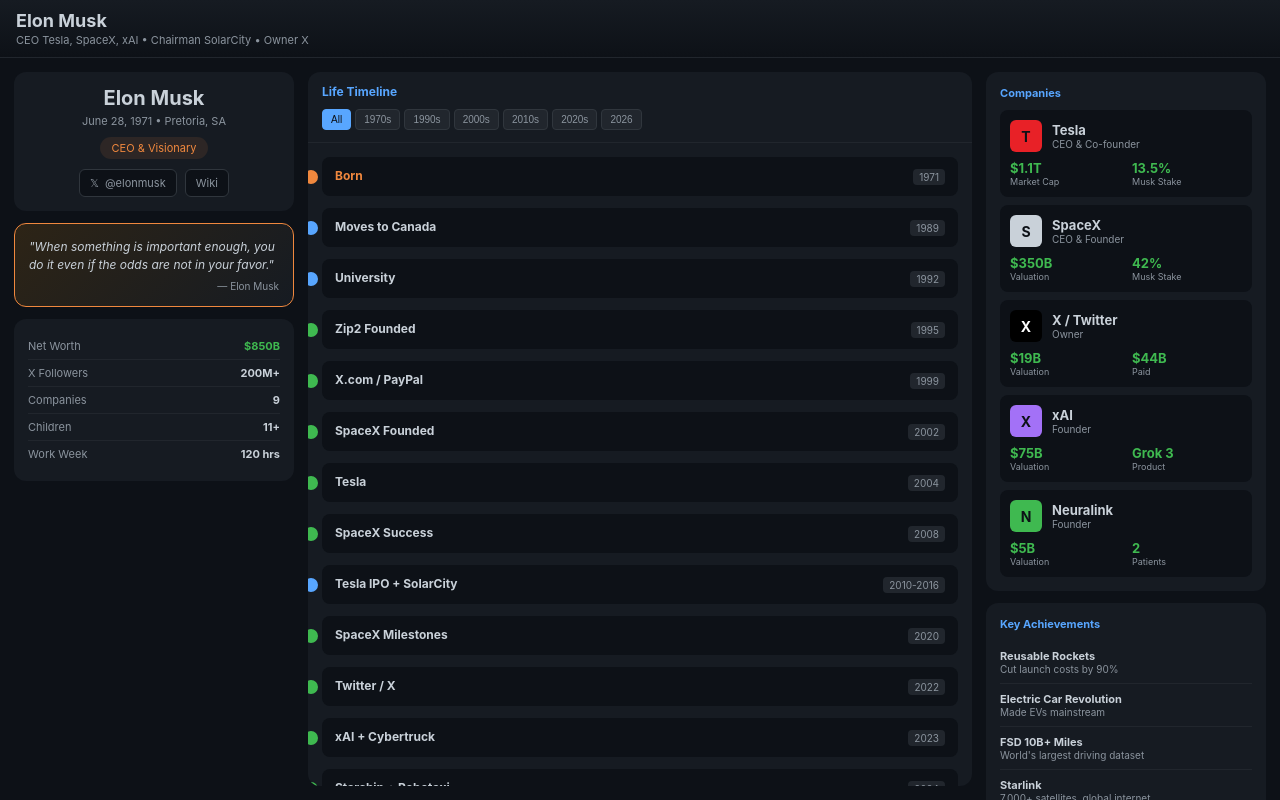
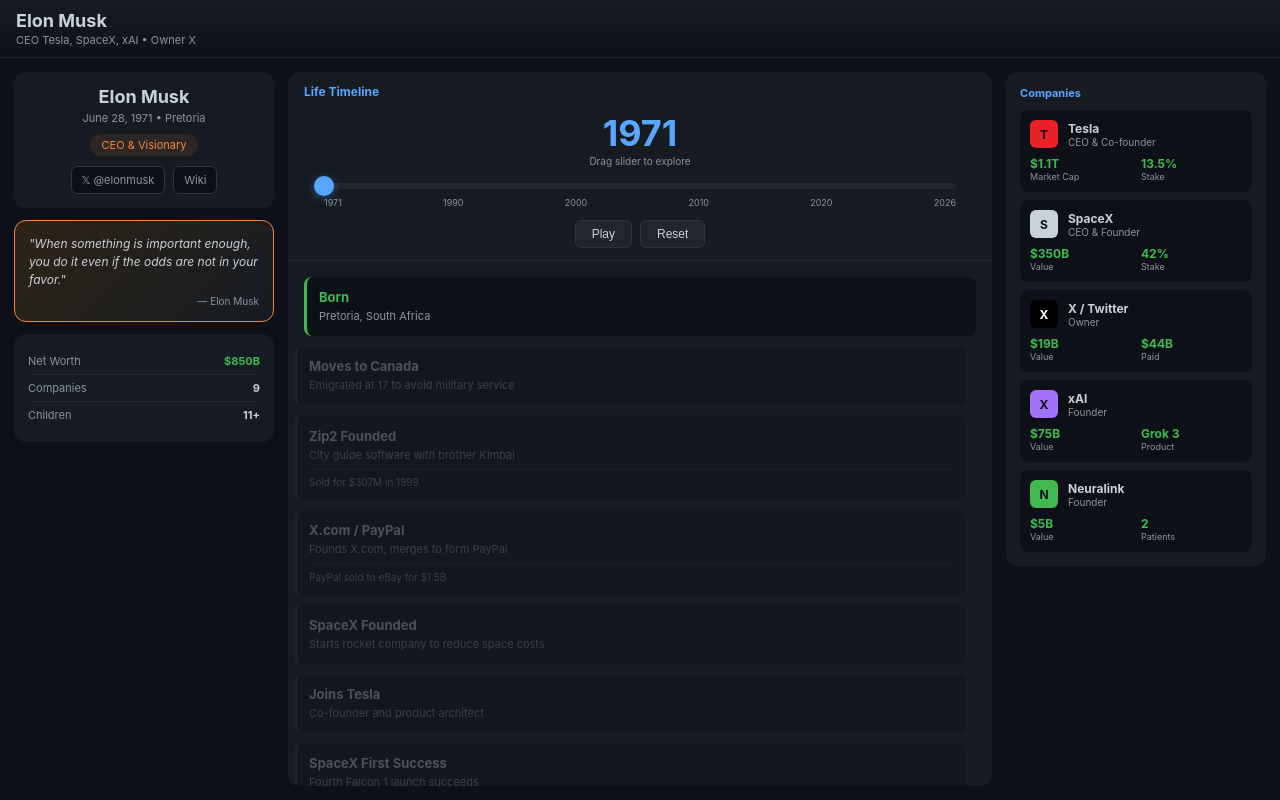
Before and after one commit to sidonsoft/showsee, a website: page views/view-elon-musk.html in a window 1280 px wide. Drawn offline with Linux system fonts and the light colour scheme.

Commit message:
Elon Musk: timeline as draggable slider with play animation

```diff
--- a/views/view-elon-musk.html
+++ b/views/view-elon-musk.html
@@ -41,7 +41,7 @@
 
   /* LEFT: Profile */
   .left {
-    width: 280px;
+    width: 260px;
     flex-shrink: 0;
     display: flex;
     flex-direction: column;
@@ -59,12 +59,10 @@
     margin-bottom: 10px;
   }
 
-  .profile-card {
-    text-align: center;
-  }
+  .profile-card { text-align: center; }
   .profile-card h2 {
     color: #c9d1d9;
-    font-size: 20px;
+    font-size: 18px;
     margin-bottom: 4px;
   }
   .profile-card .born {
@@ -113,11 +111,7 @@
     line-height: 1.5;
     margin-bottom: 6px;
   }
-  .quote .author {
-    color: #8b949e;
-    font-size: 10px;
-    text-align: right;
-  }
+  .quote .author { color: #8b949e; font-size: 10px; text-align: right; }
 
   .stats-grid .stat-row {
     display: flex;
@@ -131,10 +125,10 @@
   .stats-grid .value { color: #c9d1d9; font-weight: bold; }
   .stats-grid .value.green { color: #3fb950; }
 
-  /* MIDDLE: Timeline */
+  /* MIDDLE: Timeline Slider */
   .middle {
     flex: 1;
-    min-width: 300px;
+    min-width: 320px;
     background: #161b22;
     border-radius: 12px;
     display: flex;
@@ -143,126 +137,143 @@
   }
 
   .timeline-header {
-    padding: 12px 14px;
+    padding: 12px 16px;
     border-bottom: 1px solid #21262d;
     flex-shrink: 0;
   }
   .timeline-header h3 {
     color: #58a6ff;
     font-size: 12px;
-    margin-bottom: 10px;
+    margin-bottom: 12px;
   }
 
-  .year-selector {
+  .year-display {
+    text-align: center;
+    margin-bottom: 16px;
+  }
+  .year-display .year {
+    font-size: 36px;
+    font-weight: bold;
+    color: #58a6ff;
+  }
+  .year-display .label {
+    font-size: 10px;
+    color: #8b949e;
+  }
+
+  .slider-container {
+    position: relative;
+    padding: 0 20px;
+  }
+
+  .slider-track {
+    height: 6px;
+    background: #21262d;
+    border-radius: 3px;
+    position: relative;
+    cursor: pointer;
+  }
+
+  .slider-progress {
+    position: absolute;
+    left: 0;
+    top: 0;
+    height: 100%;
+    background: linear-gradient(90deg, #58a6ff, #3fb950);
+    border-radius: 3px;
+    transition: width 0.1s;
+  }
+
+  .slider-thumb {
+    position: absolute;
+    top: 50%;
+    transform: translate(-50%, -50%);
+    width: 20px;
+    height: 20px;
+    background: #58a6ff;
+    border-radius: 50%;
+    cursor: grab;
+    box-shadow: 0 2px 8px rgba(88, 166, 255, 0.4);
+    transition: transform 0.1s;
+  }
+  .slider-thumb:active { cursor: grabbing; transform: translate(-50%, -50%) scale(1.2); }
+
+  .year-markers {
     display: flex;
-    gap: 4px;
-    flex-wrap: wrap;
+    justify-content: space-between;
+    margin-top: 8px;
+    font-size: 9px;
+    color: #8b949e;
   }
-  .year-btn {
+
+  .play-controls {
+    display: flex;
+    justify-content: center;
+    gap: 8px;
+    margin-top: 12px;
+  }
+  .play-btn {
     background: #21262d;
     border: 1px solid #30363d;
-    color: #8b949e;
-    padding: 4px 8px;
-    border-radius: 4px;
-    font-size: 10px;
+    color: #c9d1d9;
+    padding: 6px 16px;
+    border-radius: 6px;
+    font-size: 12px;
     cursor: pointer;
-    transition: all 0.2s;
   }
-  .year-btn:hover { border-color: #58a6ff; color: #58a6ff; }
-  .year-btn.active {
-    background: #58a6ff;
-    border-color: #58a6ff;
-    color: #0d1117;
-  }
+  .play-btn:hover { border-color: #58a6ff; }
+  .play-btn.playing { background: #58a6ff; border-color: #58a6ff; color: #0d1117; }
 
-  .timeline-content {
+  .timeline-events {
     flex: 1;
     overflow: auto;
-    padding: 14px;
-  }
-
-  .timeline {
-    position: relative;
-    padding-left: 20px;
-  }
-  .timeline::before {
-    content: '';
-    position: absolute;
-    left: 5px;
-    top: 0;
-    bottom: 0;
-    width: 2px;
-    background: #30363d;
+    padding: 16px;
   }
 
   .event {
-    position: relative;
-    margin-bottom: 12px;
-    padding: 10px 12px;
     background: #0d1117;
     border-radius: 8px;
-    cursor: pointer;
-    transition: all 0.2s;
-    border: 1px solid transparent;
+    padding: 12px;
+    margin-bottom: 10px;
+    border-left: 3px solid #30363d;
+    opacity: 0.3;
+    transform: translateX(-10px);
+    transition: all 0.4s ease;
   }
-  .event:hover { border-color: #30363d; }
-  .event.expanded { border-color: #58a6ff; }
+  .event.active {
+    opacity: 1;
+    transform: translateX(0);
+    border-left-color: #3fb950;
+  }
+  .event.past {
+    opacity: 0.6;
+    transform: translateX(0);
+    border-left-color: #58a6ff;
+  }
 
-  .event::before {
-    content: '';
-    position: absolute;
-    left: -19px;
-    top: 12px;
-    width: 10px;
-    height: 10px;
-    border-radius: 50%;
-    border: 2px solid;
+  .event h4 {
+    font-size: 13px;
+    color: #c9d1d9;
+    margin-bottom: 4px;
   }
-  .event.year::before { border-color: #f0883e; background: #f0883e; }
-  .event.big::before { border-color: #3fb950; background: #3fb950; }
-  .event.normal::before { border-color: #58a6ff; background: #58a6ff; }
-
-  .event-header {
-    display: flex;
-    justify-content: space-between;
-    align-items: center;
+  .event.active h4 { color: #3fb950; }
+  .event p {
+    font-size: 11px;
+    color: #8b949e;
+    margin: 0;
+    line-height: 1.4;
   }
-  .event h4 {
-    font-size: 12px;
-    color: #c9d1d9;
-    margin-bottom: 2px;
-  }
-  .event.year h4 { color: #f0883e; }
-  .event .year-badge {
+  .event .detail {
+    margin-top: 6px;
+    padding-top: 6px;
+    border-top: 1px solid #21262d;
     font-size: 10px;
-    background: #21262d;
-    padding: 2px 6px;
-    border-radius: 4px;
     color: #8b949e;
   }
 
-  .event p {
-    color: #8b949e;
-    font-size: 11px;
-    margin: 0;
-    line-height: 1.4;
-    display: none;
-  }
-  .event.expanded p { display: block; margin-top: 6px; }
-
-  .event .detail {
-    display: none;
-    margin-top: 8px;
-    padding-top: 8px;
-    border-top: 1px solid #21262d;
-    font-size: 11px;
-    color: #8b949e;
-  }
-  .event.expanded .detail { display: block; }
-
   /* RIGHT: Companies */
   .right {
-    width: 280px;
+    width: 260px;
     flex-shrink: 0;
     display: flex;
     flex-direction: column;
@@ -284,13 +295,13 @@
     margin-bottom: 8px;
   }
   .company-logo {
-    width: 32px;
-    height: 32px;
+    width: 28px;
+    height: 28px;
     border-radius: 6px;
     display: flex;
     align-items: center;
     justify-content: center;
-    font-size: 14px;
+    font-size: 12px;
     font-weight: bold;
     color: #0d1117;
   }
@@ -300,73 +311,37 @@
   .company-logo.xai { background: #a371f7; }
   .company-logo.neuralink { background: #3fb950; }
 
-  .company .name {
-    font-size: 13px;
-    font-weight: bold;
-    color: #c9d1d9;
-  }
-  .company .role {
-    font-size: 10px;
-    color: #8b949e;
-  }
+  .company .name { font-size: 12px; font-weight: bold; color: #c9d1d9; }
+  .company .role { font-size: 10px; color: #8b949e; }
 
   .company-stats {
     display: flex;
-    gap: 12px;
+    gap: 10px;
   }
   .company .stat { flex: 1; }
-  .company .stat .val {
-    font-size: 13px;
-    font-weight: bold;
-    color: #3fb950;
-  }
-  .company .stat .label {
-    font-size: 9px;
-    color: #8b949e;
-  }
-
-  .achievements .achievement {
-    display: flex;
-    gap: 10px;
-    padding: 8px 0;
-    border-bottom: 1px solid #21262d;
-    font-size: 11px;
-  }
-  .achievements .achievement:last-child { border-bottom: none; }
-  .achievements .name {
-    color: #c9d1d9;
-    font-weight: bold;
-  }
-  .achievements .desc {
-    color: #8b949e;
-    font-size: 10px;
-  }
+  .company .stat .val { font-size: 12px; font-weight: bold; color: #3fb950; }
+  .company .stat .label { font-size: 9px; color: #8b949e; }
 </style>
 </head>
 <body>
 
 <div class="header">
   <h1>Elon Musk</h1>
-  <div class="subtitle">CEO Tesla, SpaceX, xAI • Chairman SolarCity • Owner X</div>
+  <div class="subtitle">CEO Tesla, SpaceX, xAI • Owner X</div>
 </div>
 
 <div class="content">
 
-  <!-- LEFT: Profile -->
+  <!-- LEFT -->
   <div class="left">
     <div class="card profile-card">
       <h2>Elon Musk</h2>
-      <div class="born">June 28, 1971 • Pretoria, SA</div>
+      <div class="born">June 28, 1971 • Pretoria</div>
       <div class="title">CEO & Visionary</div>
 
       <div class="social-links">
-        <a href="https://x.com/elonmusk" target="_blank" class="social-btn">
-          <span>𝕏</span>
-          <span>@elonmusk</span>
-        </a>
-        <a href="https://en.wikipedia.org/wiki/Elon_Musk" target="_blank" class="social-btn">
-          <span>Wiki</span>
-        </a>
+        <a href="https://x.com/elonmusk" target="_blank" class="social-btn">𝕏 @elonmusk</a>
+        <a href="https://en.wikipedia.org/wiki/Elon_Musk" target="_blank" class="social-btn">Wiki</a>
       </div>
     </div>
 
@@ -381,10 +356,6 @@
         <span class="value green">$850B</span>
       </div>
       <div class="stat-row">
-        <span class="label">X Followers</span>
-        <span class="value">200M+</span>
-      </div>
-      <div class="stat-row">
         <span class="label">Companies</span>
         <span class="value">9</span>
       </div>
@@ -392,157 +363,127 @@
         <span class="label">Children</span>
         <span class="value">11+</span>
       </div>
-      <div class="stat-row">
-        <span class="label">Work Week</span>
-        <span class="value">120 hrs</span>
-      </div>
     </div>
   </div>
 
-  <!-- MIDDLE: Interactive Timeline -->
+  <!-- MIDDLE: Timeline Slider -->
   <div class="middle">
     <div class="timeline-header">
       <h3>Life Timeline</h3>
-      <div class="year-selector">
-        <button class="year-btn" onclick="filterYear('all')">All</button>
-        <button class="year-btn" onclick="filterYear('1970s')">1970s</button>
-        <button class="year-btn" onclick="filterYear('1990s')">1990s</button>
-        <button class="year-btn" onclick="filterYear('2000s')">2000s</button>
-        <button class="year-btn" onclick="filterYear('2010s')">2010s</button>
-        <button class="year-btn" onclick="filterYear('2020s')">2020s</button>
-        <button class="year-btn" onclick="filterYear('2026')">2026</button>
+
+      <div class="year-display">
+        <div class="year" id="current-year">1971</div>
+        <div class="label">Drag slider to explore</div>
+      </div>
+
+      <div class="slider-container">
+        <div class="slider-track" id="slider-track">
+          <div class="slider-progress" id="slider-progress"></div>
+          <div class="slider-thumb" id="slider-thumb"></div>
+        </div>
+        <div class="year-markers">
+          <span>1971</span>
+          <span>1990</span>
+          <span>2000</span>
+          <span>2010</span>
+          <span>2020</span>
+          <span>2026</span>
+        </div>
+      </div>
+
+      <div class="play-controls">
+        <button class="play-btn" id="play-btn" onclick="togglePlay()">Play</button>
+        <button class="play-btn" onclick="resetTimeline()">Reset</button>
       </div>
     </div>
 
-    <div class="timeline-content" id="timeline">
-      <div class="event year" data-year="1970s">
-        <div class="event-header">
-          <h4>Born</h4>
-          <span class="year-badge">1971</span>
-        </div>
-        <p>Pretoria, South Africa. Bullied in school. Learned programming at age 10.</p>
+    <div class="timeline-events" id="timeline-events">
+
+      <div class="event" data-year="1971" data-end="1971">
+        <h4>Born</h4>
+        <p>Pretoria, South Africa</p>
       </div>
 
-      <div class="event normal" data-year="1980s">
-        <div class="event-header">
-          <h4>Moves to Canada</h4>
-          <span class="year-badge">1989</span>
-        </div>
-        <p>Emigrated at 17 to avoid mandatory military service.</p>
+      <div class="event" data-year="1989" data-end="1989">
+        <h4>Moves to Canada</h4>
+        <p>Emigrated at 17 to avoid military service</p>
       </div>
 
-      <div class="event normal" data-year="1990s">
-        <div class="event-header">
-          <h4>University</h4>
-          <span class="year-badge">1992</span>
-        </div>
-        <p>Transfers to University of Pennsylvania. Degrees in Physics and Economics.</p>
+      <div class="event" data-year="1995" data-end="1995">
+        <h4>Zip2 Founded</h4>
+        <p>City guide software with brother Kimbal</p>
+        <div class="detail">Sold for $307M in 1999</div>
       </div>
 
-      <div class="event big" data-year="1990s">
-        <div class="event-header">
-          <h4>Zip2 Founded</h4>
-          <span class="year-badge">1995</span>
-        </div>
-        <p>Co-founded city guide software company with brother Kimbal.</p>
-        <div class="detail">First venture. $307M sale in 1999.</div>
+      <div class="event" data-year="1999" data-end="2002">
+        <h4>X.com / PayPal</h4>
+        <p>Founds X.com, merges to form PayPal</p>
+        <div class="detail">PayPal sold to eBay for $1.5B</div>
       </div>
 
-      <div class="event big" data-year="1990s">
-        <div class="event-header">
-          <h4>X.com / PayPal</h4>
-          <span class="year-badge">1999</span>
-        </div>
-        <p>Founds X.com with $12M. Merges with Confinity to form PayPal.</p>
-        <div class="detail">PayPal sold to eBay for $1.5B in 2002.</div>
+      <div class="event" data-year="2002" data-end="2002">
+        <h4>SpaceX Founded</h4>
+        <p>Starts rocket company to reduce space costs</p>
       </div>
 
-      <div class="event big" data-year="2000s">
-        <div class="event-header">
-          <h4>SpaceX Founded</h4>
-          <span class="year-badge">2002</span>
-        </div>
-        <p>After PayPal sale, starts rocket company to reduce space colonization costs.</p>
-        <div class="detail">First successful launch: 2008 (4th attempt). Now worth $350B.</div>
+      <div class="event" data-year="2004" data-end="2004">
+        <h4>Joins Tesla</h4>
+        <p>Co-founder and product architect</p>
       </div>
 
-      <div class="event big" data-year="2000s">
-        <div class="event-header">
-          <h4>Tesla</h4>
-          <span class="year-badge">2004</span>
-        </div>
-        <p>Joins as co-founder and product architect. Leads design of Roadster and Model S.</p>
-        <div class="detail">Tesla IPO 2010. Now $1.1T market cap.</div>
+      <div class="event" data-year="2008" data-end="2008">
+        <h4>SpaceX First Success</h4>
+        <p>Fourth Falcon 1 launch succeeds</p>
+        <div class="detail">First private liquid-fuel rocket to orbit</div>
       </div>
 
-      <div class="event big" data-year="2000s">
-        <div class="event-header">
-          <h4>SpaceX Success</h4>
-          <span class="year-badge">2008</span>
-        </div>
-        <p>Fourth Falcon 1 launch succeeds. First private liquid-fuel rocket to orbit.</p>
+      <div class="event" data-year="2010" data-end="2010">
+        <h4>Tesla IPO</h4>
+        <p>Electric car company goes public</p>
       </div>
 
-      <div class="event normal" data-year="2010s">
-        <div class="event-header">
-          <h4>Tesla IPO + SolarCity</h4>
-          <span class="year-badge">2010-2016</span>
-        </div>
-        <p>Tesla goes public. Co-founds SolarCity (2006), Neuralink (2016), The Boring Company (2016).</p>
+      <div class="event" data-year="2016" data-end="2016">
+        <h4>Neuralink + Boring Co</h4>
+        <p>Brain-computer and tunnel companies</p>
       </div>
 
-      <div class="event big" data-year="2020s">
-        <div class="event-header">
-          <h4>SpaceX Milestones</h4>
-          <span class="year-badge">2020</span>
-        </div>
-        <p>Starlink launches. Becomes most valuable car company. First private crewed spaceflight.</p>
+      <div class="event" data-year="2020" data-end="2020">
+        <h4>Space Milestones</h4>
+        <p>Starlink launches. Most valuable car company.</p>
+        <div class="detail">First private crewed spaceflight</div>
       </div>
 
-      <div class="event big" data-year="2020s">
-        <div class="event-header">
-          <h4>Twitter / X</h4>
-          <span class="year-badge">2022</span>
-        </div>
-        <p>Acquires Twitter for $44B. Becomes world's richest person.</p>
-        <div class="detail">Renamed to X. Valuation dropped to ~$19B.</div>
+      <div class="event" data-year="2022" data-end="2022">
+        <h4>Twitter / X</h4>
+        <p>Acquires Twitter for $44B</p>
+        <div class="detail">Becomes world's richest person</div>
       </div>
 
-      <div class="event big" data-year="2020s">
-        <div class="event-header">
-          <h4>xAI + Cybertruck</h4>
-          <span class="year-badge">2023</span>
-        </div>
-        <p>Founds xAI. Tesla Cybertruck delivered. Twitter becomes X.</p>
+      <div class="event" data-year="2023" data-end="2023">
+        <h4>xAI + Cybertruck</h4>
+        <p>Founds xAI. Cybertruck delivered.</p>
       </div>
 
-      <div class="event big" data-year="2020s">
-        <div class="event-header">
-          <h4>Starship + Robotaxi</h4>
-          <span class="year-badge">2024</span>
-        </div>
-        <p>Starship reaches orbit. Tesla Robotaxi unveiled.</p>
+      <div class="event" data-year="2024" data-end="2024">
+        <h4>Starship + Robotaxi</h4>
+        <p>Starship reaches orbit. Robotaxi unveiled.</p>
       </div>
 
-      <div class="event big" data-year="2020s">
-        <div class="event-header">
-          <h4>DOGE + Grok</h4>
-          <span class="year-badge">2025</span>
-        </div>
-        <p>Government efficiency team (DOGE). xAI Grok deployed. Tesla FSD reaches 10B+ miles.</p>
+      <div class="event" data-year="2025" data-end="2025">
+        <h4>DOGE + Grok</h4>
+        <p>Government team. xAI Grok deployed.</p>
+        <div class="detail">Tesla FSD 10B+ miles</div>
       </div>
 
-      <div class="event year" data-year="2026">
-        <div class="event-header">
-          <h4>Forbes #1</h4>
-          <span class="year-badge">2026</span>
-        </div>
-        <p>First $850B net worth. World wealthiest person. SpaceX Mars missions planned.</p>
+      <div class="event" data-year="2026" data-end="2026">
+        <h4>Forbes #1</h4>
+        <p>First $850B net worth. World's wealthiest.</p>
       </div>
+
     </div>
   </div>
 
-  <!-- RIGHT: Companies + Achievements -->
+  <!-- RIGHT: Companies -->
   <div class="right">
     <div class="card companies">
       <h3>Companies</h3>
@@ -556,14 +497,8 @@
           </div>
         </div>
         <div class="company-stats">
-          <div class="stat">
-            <div class="val">$1.1T</div>
-            <div class="label">Market Cap</div>
-          </div>
-          <div class="stat">
-            <div class="val">13.5%</div>
-            <div class="label">Musk Stake</div>
-          </div>
+          <div class="stat"><div class="val">$1.1T</div><div class="label">Market Cap</div></div>
+          <div class="stat"><div class="val">13.5%</div><div class="label">Stake</div></div>
         </div>
       </div>
 
@@ -576,14 +511,8 @@
           </div>
         </div>
         <div class="company-stats">
-          <div class="stat">
-            <div class="val">$350B</div>
-            <div class="label">Valuation</div>
-          </div>
-          <div class="stat">
-            <div class="val">42%</div>
-            <div class="label">Musk Stake</div>
-          </div>
+          <div class="stat"><div class="val">$350B</div><div class="label">Value</div></div>
+          <div class="stat"><div class="val">42%</div><div class="label">Stake</div></div>
         </div>
       </div>
 
@@ -596,14 +525,8 @@
           </div>
         </div>
         <div class="company-stats">
-          <div class="stat">
-            <div class="val">$19B</div>
-            <div class="label">Valuation</div>
-          </div>
-          <div class="stat">
-            <div class="val">$44B</div>
-            <div class="label">Paid</div>
-          </div>
+          <div class="stat"><div class="val">$19B</div><div class="label">Value</div></div>
+          <div class="stat"><div class="val">$44B</div><div class="label">Paid</div></div>
         </div>
       </div>
 
@@ -616,14 +539,8 @@
           </div>
         </div>
         <div class="company-stats">
-          <div class="stat">
-            <div class="val">$75B</div>
-            <div class="label">Valuation</div>
-          </div>
-          <div class="stat">
-            <div class="val">Grok 3</div>
-            <div class="label">Product</div>
-          </div>
+          <div class="stat"><div class="val">$75B</div><div class="label">Value</div></div>
+          <div class="stat"><div class="val">Grok 3</div><div class="label">Product</div></div>
         </div>
       </div>
 
@@ -636,42 +553,8 @@
           </div>
         </div>
         <div class="company-stats">
-          <div class="stat">
-            <div class="val">$5B</div>
-            <div class="label">Valuation</div>
-          </div>
-          <div class="stat">
-            <div class="val">2</div>
-            <div class="label">Patients</div>
-          </div>
-        </div>
-      </div>
-    </div>
-
-    <div class="card achievements">
-      <h3>Key Achievements</h3>
-      <div class="achievement">
-        <div>
-          <div class="name">Reusable Rockets</div>
-          <div class="desc">Cut launch costs by 90%</div>
-        </div>
-      </div>
-      <div class="achievement">
-        <div>
-          <div class="name">Electric Car Revolution</div>
-          <div class="desc">Made EVs mainstream</div>
-        </div>
-      </div>
-      <div class="achievement">
-        <div>
-          <div class="name">FSD 10B+ Miles</div>
-          <div class="desc">World's largest driving dataset</div>
-        </div>
-      </div>
-      <div class="achievement">
-        <div>
-          <div class="name">Starlink</div>
-          <div class="desc">7,000+ satellites, global internet</div>
+          <div class="stat"><div class="val">$5B</div><div class="label">Value</div></div>
+          <div class="stat"><div class="val">2</div><div class="label">Patients</div></div>
         </div>
       </div>
     </div>
@@ -680,53 +563,122 @@
 </div>
 
 <script>
-let currentFilter = 'all';
+const startYear = 1971;
+const endYear = 2026;
+const totalYears = endYear - startYear;
 
-function filterYear(period) {
-  currentFilter = period;
+let currentYear = startYear;
+let isPlaying = false;
+let playInterval = null;
 
-  // Update buttons
-  document.querySelectorAll('.year-btn').forEach(btn => {
-    btn.classList.remove('active');
-    if (btn.textContent === period || (period === 'all' && btn.textContent === 'All')) {
-      btn.classList.add('active');
+const sliderTrack = document.getElementById('slider-track');
+const sliderThumb = document.getElementById('slider-thumb');
+const sliderProgress = document.getElementById('slider-progress');
+const yearDisplay = document.getElementById('current-year');
+const events = document.querySelectorAll('.event');
+
+function updateTimeline(year) {
+  currentYear = Math.round(year);
+  yearDisplay.textContent = currentYear;
+
+  // Update slider
+  const progress = ((year - startYear) / totalYears) * 100;
+  sliderProgress.style.width = progress + '%';
+  sliderThumb.style.left = progress + '%';
+
+  // Update events
+  events.forEach(event => {
+    const eventYear = parseInt(event.dataset.year);
+    const eventEnd = parseInt(event.dataset.end) || eventYear;
+
+    if (year >= eventYear && year <= eventEnd + 1) {
+      event.classList.add('active');
+      event.classList.remove('past');
+    } else if (year > eventEnd) {
+      event.classList.remove('active');
+      event.classList.add('past');
+    } else {
+      event.classList.remove('active', 'past');
     }
-  });
-
-  // Filter events
-  document.querySelectorAll('.event').forEach(event => {
-    const year = event.dataset.year;
-    let show = false;
-
-    if (period === 'all') {
-      show = true;
-    } else if (period === year) {
-      show = true;
-    } else if (period === '1970s' && year === '1970s') {
-      show = true;
-    } else if (period === '1990s' && year === '1990s') {
-      show = true;
-    } else if (period === '2000s' && year === '2000s') {
-      show = true;
-    } else if (period === '2010s' && year === '2010s') {
-      show = true;
-    } else if (period === '2020s' && year === '2020s') {
-      show = true;
-    }
-
-    event.style.display = show ? 'block' : 'none';
   });
 }
 
-// Click to expand events
-document.querySelectorAll('.event').forEach(event => {
-  event.addEventListener('click', () => {
-    event.classList.toggle('expanded');
-  });
+function getYearFromX(clientX) {
+  const rect = sliderTrack.getBoundingClientRect();
+  const x = clientX - rect.left;
+  const percent = Math.max(0, Math.min(1, x / rect.width));
+  return startYear + (percent * totalYears);
+}
+
+// Slider drag
+let isDragging = false;
+
+sliderTrack.addEventListener('mousedown', (e) => {
+  isDragging = true;
+  updateTimeline(getYearFromX(e.clientX));
 });
 
+document.addEventListener('mousemove', (e) => {
+  if (isDragging) {
+    updateTimeline(getYearFromX(e.clientX));
+  }
+});
+
+document.addEventListener('mouseup', () => {
+  isDragging = false;
+});
+
+// Touch support
+sliderTrack.addEventListener('touchstart', (e) => {
+  isDragging = true;
+  updateTimeline(getYearFromX(e.touches[0].clientX));
+});
+
+document.addEventListener('touchmove', (e) => {
+  if (isDragging) {
+    updateTimeline(getYearFromX(e.touches[0].clientX));
+  }
+});
+
+document.addEventListener('touchend', () => {
+  isDragging = false;
+});
+
+function togglePlay() {
+  const btn = document.getElementById('play-btn');
+
+  if (isPlaying) {
+    clearInterval(playInterval);
+    isPlaying = false;
+    btn.textContent = 'Play';
+    btn.classList.remove('playing');
+  } else {
+    if (currentYear >= endYear) {
+      currentYear = startYear;
+    }
+    isPlaying = true;
+    btn.textContent = 'Pause';
+    btn.classList.add('playing');
+
+    playInterval = setInterval(() => {
+      currentYear += 0.2;
+      if (currentYear >= endYear) {
+        currentYear = endYear;
+        togglePlay();
+      }
+      updateTimeline(currentYear);
+    }, 50);
+  }
+}
+
+function resetTimeline() {
+  if (isPlaying) togglePlay();
+  currentYear = startYear;
+  updateTimeline(startYear);
+}
+
 // Init
-filterYear('all');
+updateTimeline(startYear);
 </script>
 
 </body>
```
